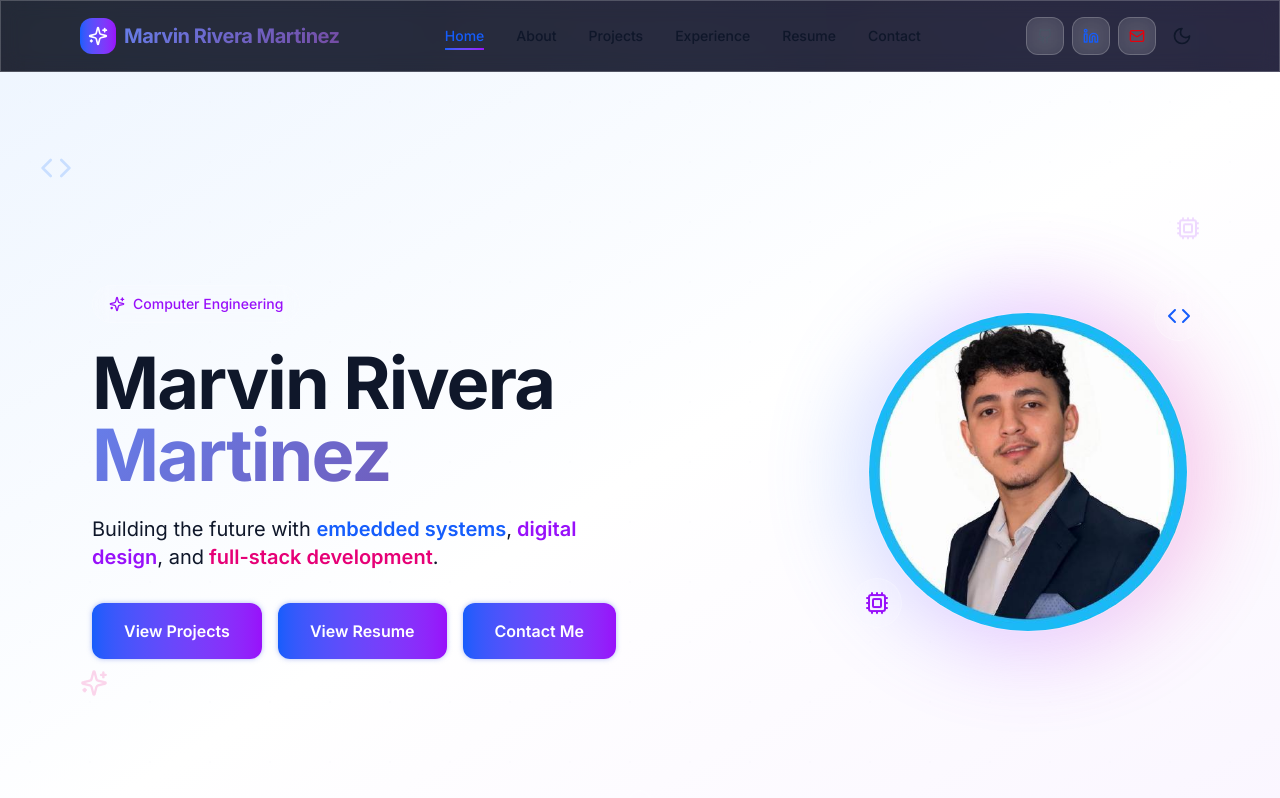
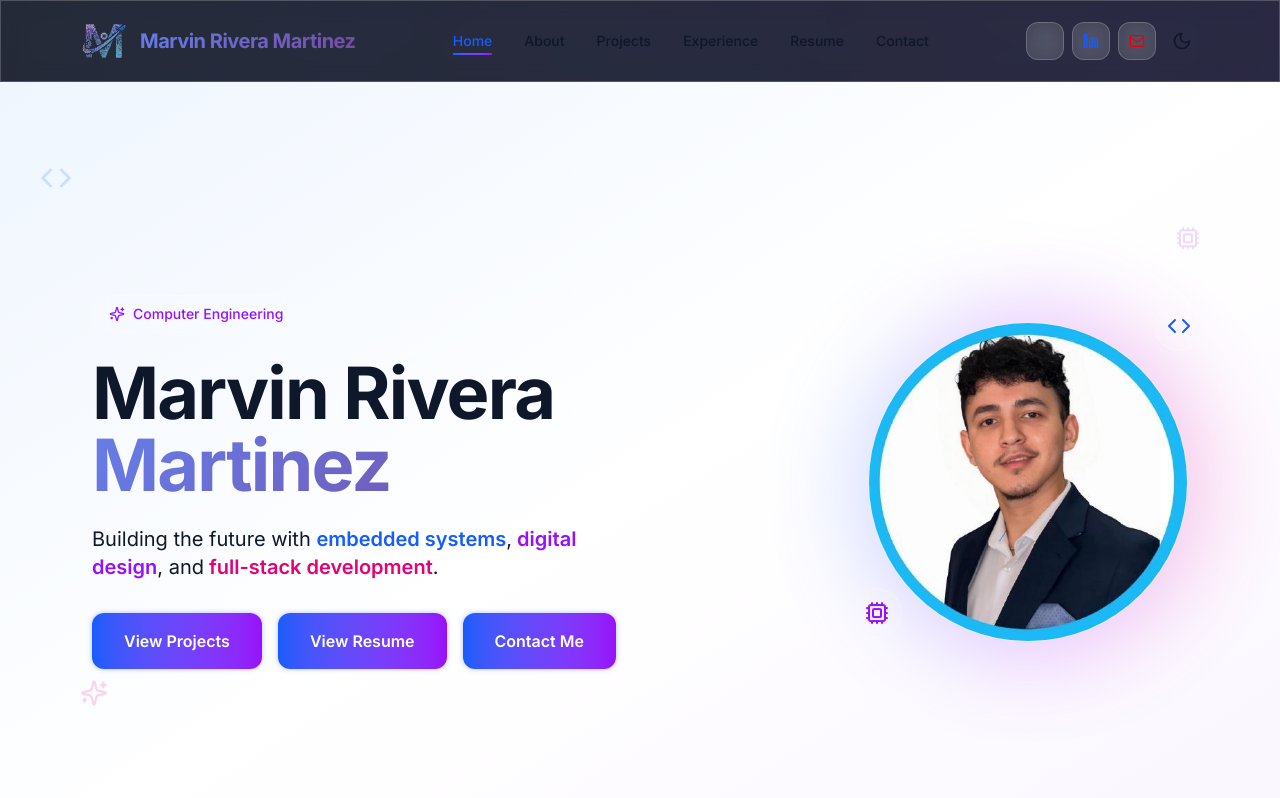
Before and after one commit to ariveram128/ariveram128.dev, a Next.js app: page / in a window 1280 px wide. Shown: the top 798 px of the page. Built offline with nearby package versions, Linux system fonts and the light colour scheme.

Commit message:
Add customized logo

```diff
--- /dev/null
+++ b/src/components/Logo.tsx
@@ -0,0 +1,35 @@
+"use client";
+
+import Image from "next/image";
+
+export default function Logo({ className = "w-12 h-12" }: { className?: string }) {
+  return (
+    <div className={`${className} relative flex items-center justify-center group`}>
+      {/* Main logo container */}
+      <div className="relative w-full h-full rounded-2xl overflow-hidden transition-all duration-300 group-hover:scale-105">
+
+        {/* Logo image */}
+        <Image
+          src="/logo.png"
+          alt="Marvin Rivera Martinez Logo"
+          width={48}
+          height={48}
+          className="w-full h-full object-cover rounded-2xl"
+          priority
+        />
+
+        {/* Hover overlay effects */}
+        <div className="absolute inset-0 rounded-2xl bg-gradient-to-br from-blue-400/20 via-transparent to-purple-400/20 opacity-0 group-hover:opacity-100 transition-opacity duration-300" />
+
+        {/* Subtle glow effect on hover */}
+        <div className="absolute inset-0 rounded-2xl bg-white/10 opacity-0 group-hover:opacity-100 transition-opacity duration-300" />
+      </div>
+
+      {/* Outer glow ring */}
+      <div className="absolute inset-0 rounded-2xl bg-gradient-to-br from-blue-500/40 to-purple-600/40 blur-lg opacity-0 group-hover:opacity-70 transition-all duration-500 -z-10 scale-125" />
+
+      {/* Pulse ring effect */}
+      <div className="absolute inset-0 rounded-2xl border-2 border-blue-400/30 opacity-0 group-hover:opacity-100 group-hover:scale-125 transition-all duration-700 -z-10" />
+    </div>
+  );
+}
--- a/src/components/Navigation.tsx
+++ b/src/components/Navigation.tsx
@@ -2,8 +2,9 @@
 
 import Link from "next/link";
 import { usePathname } from "next/navigation";
-import { Github, Linkedin, Mail, Sparkles } from "lucide-react";
+import { Github, Linkedin, Mail } from "lucide-react";
 import ThemeToggle from "./ThemeToggle";
+import Logo from "./Logo";
 
 const routes = [
   { href: "/", label: "Home" },
@@ -20,10 +21,8 @@ export default function Navigation() {
   return (
     <header className="sticky top-0 z-50 glass border-b border-white/20 backdrop-blur-xl">
       <div className="max-w-6xl mx-auto flex items-center justify-between px-4 py-4">
-        <Link href="/" className="group flex items-center gap-2 font-bold text-xl tracking-tight epic-hover">
-          <div className="p-2 rounded-xl bg-gradient-to-r from-blue-600 to-purple-600 text-white group-hover:from-purple-600 group-hover:to-pink-600 transition-all duration-300">
-            <Sparkles className="h-5 w-5" />
-          </div>
+        <Link href="/" className="group flex items-center gap-3 font-bold text-xl tracking-tight epic-hover">
+          <Logo className="w-12 h-12 group-hover:scale-110 transition-transform duration-300" />
           <span className="gradient-text">Marvin Rivera Martinez</span>
         </Link>
 
```
Also changed, not shown: public/logo.png (added).
